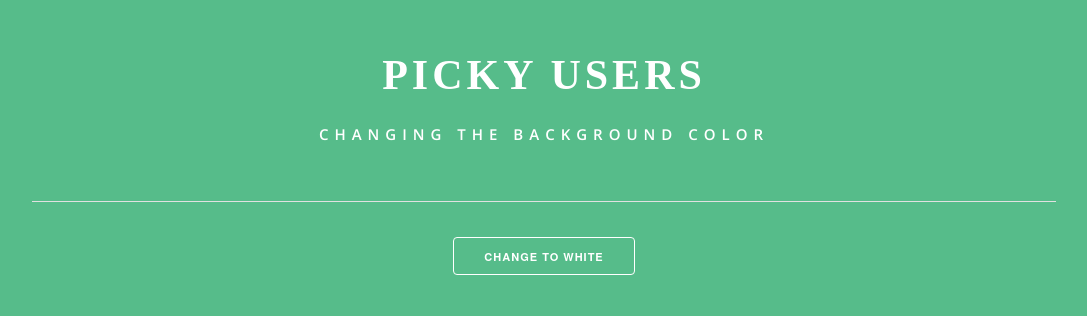
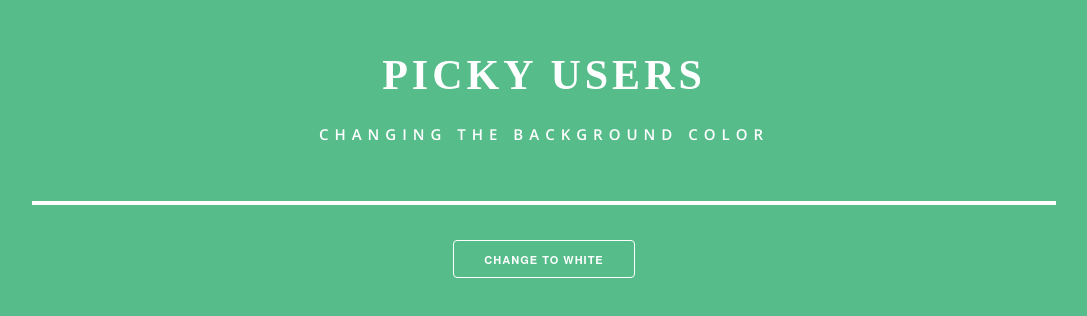
Before and after one commit to 5adiyah/BackgroundColor, a plain HTML site: page index.html in a window 1280 px wide. Shown: the whole page, without its empty margins (96-1183 px from the left). Drawn offline with nearby package versions, Linux system fonts and the light colour scheme.

Commit message:
Update styles.css

```diff
--- a/css/styles.css
+++ b/css/styles.css
@@ -58,6 +58,10 @@ body {
   border: 1px solid #fff;
 }
 
+hr {
+  border: 2px solid #FFF;
+}
+
 a {
   text-decoration: none;
   color: #EE9285;
```
